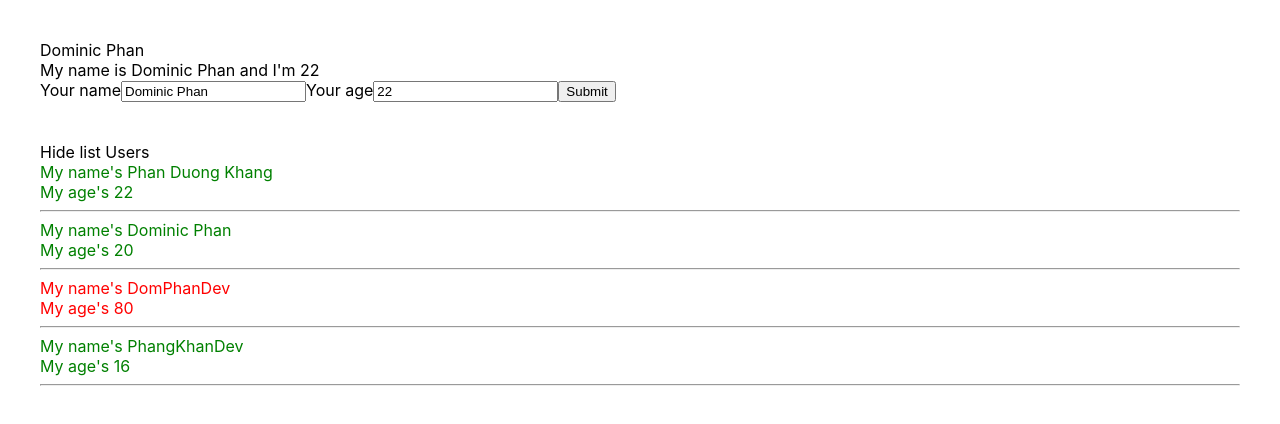
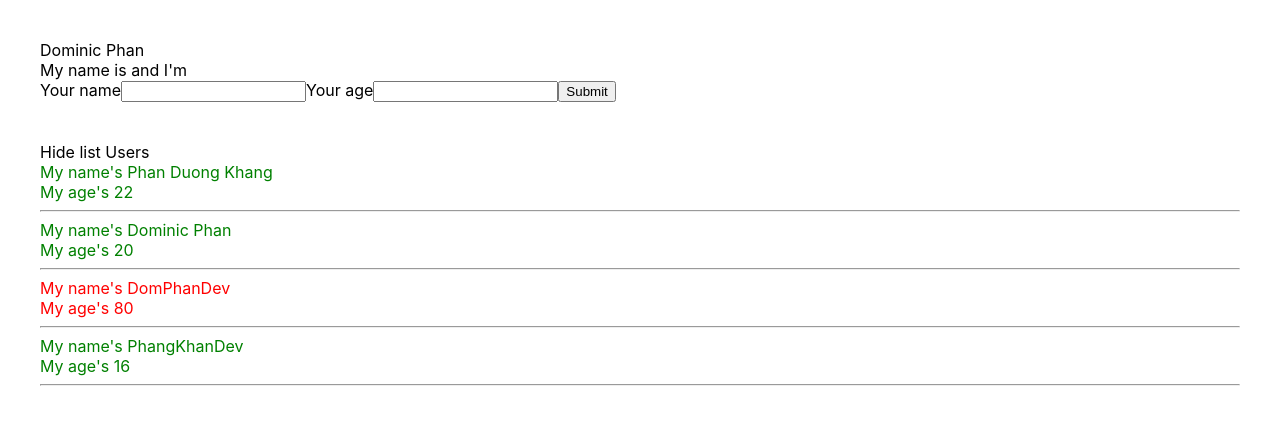
Before and after one commit to phangkhandev/demo-react, a React (Create React App) app: page / in a window 1280 px wide. Shown: the top 424 px of the page. Built offline with nearby package versions, Linux system fonts and the light colour scheme.

Commit message:
Func á props

```diff
--- a/src/components/Userinfor.js
+++ b/src/components/AddUserInfor.js
@@ -1,10 +1,10 @@
 import React from "react";
 
-class Userinfor extends React.Component {
+class AddUserInfor extends React.Component {
     state = {
-        name: 'Dominic Phan',
+        name: '',
         address: 'DT',
-        age: 22
+        age: ''
     };
 
     handleOnChang = (event) => {
@@ -21,7 +21,12 @@
 
     handleOnSubmit = (event) => {
         event.preventDefault();
-        console.log(this.state)
+
+        this.props.handleAddNewUser({
+            id: Math.floor((Math.random() * 100) + 1) + '-random',
+            name: this.state.name,
+            age: this.state.age
+        });
     }
     render() {
         return (
@@ -49,4 +54,4 @@
     }
 }
 
-export default Userinfor;
+export default AddUserInfor;
--- a/src/components/DisplayInfor.js
+++ b/src/components/DisplayInfor.js
@@ -12,8 +12,6 @@
     }
     render() {
         const { listUsers } = this.props;
-        // console.log(listUsers)
-        //props => properties
         return (
             <div>
                 <div>
--- a/src/components/MyComponent.js
+++ b/src/components/MyComponent.js
@@ -1,6 +1,6 @@
 import React from "react";
 import DisplayInfor from "./DisplayInfor";
-import Userinfor from "./Userinfor";
+import AddUserInfor from "./AddUserInfor";
 
 class MyComponent extends React.Component {
     state = {
@@ -12,10 +12,19 @@
         ]
     }
 
+    handleAddNewUser = (userObj) => {
+        this.setState({
+            listUsers: [userObj, ...this.state.listUsers]
+        })
+
+    }
+
     render() {
         return (
             <div>
-                <Userinfor />
+                <AddUserInfor
+                    handleAddNewUser={this.handleAddNewUser}
+                />
                 <br /> <br />
                 <DisplayInfor
                     listUsers={this.state.listUsers}
```
